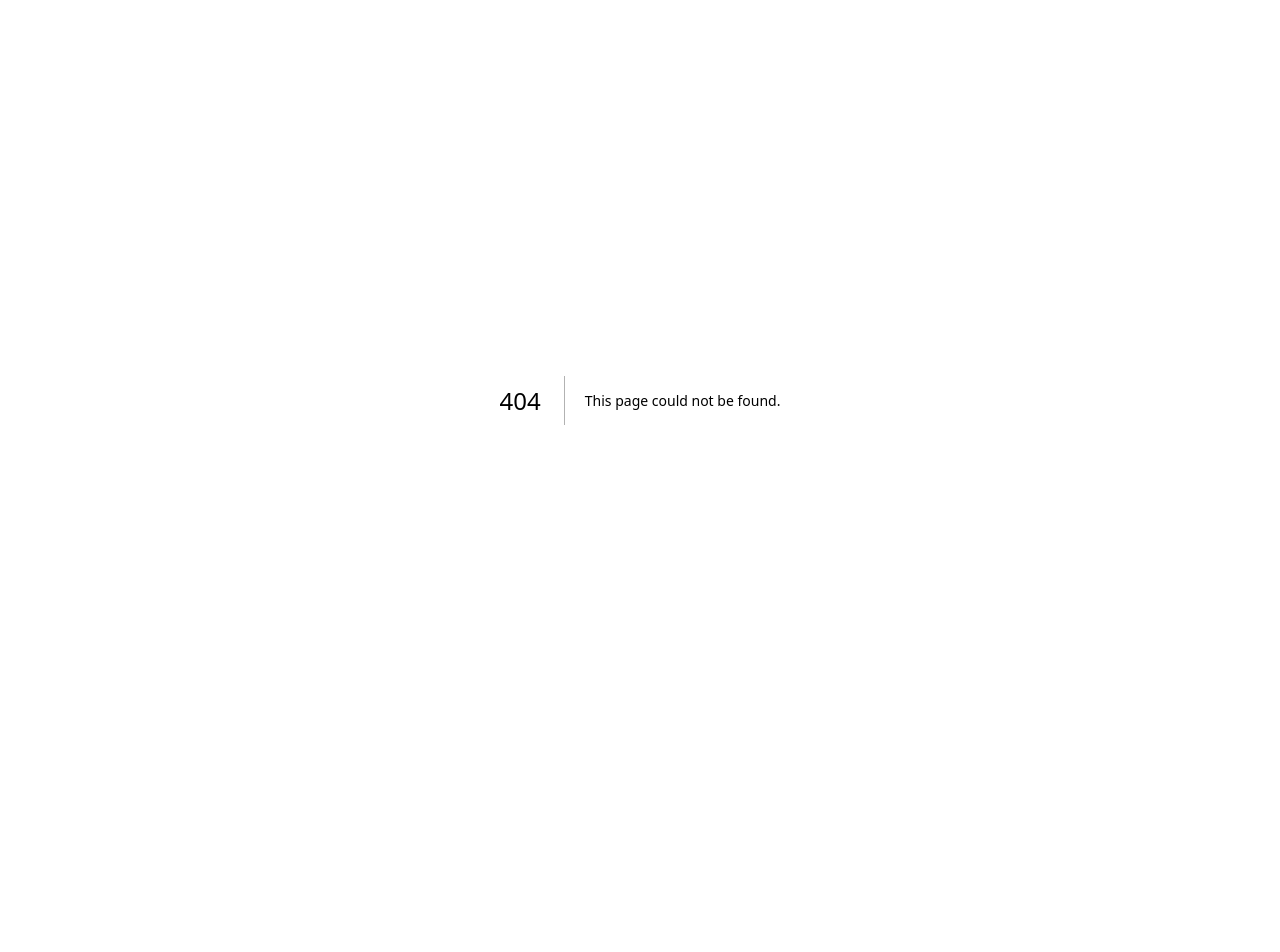
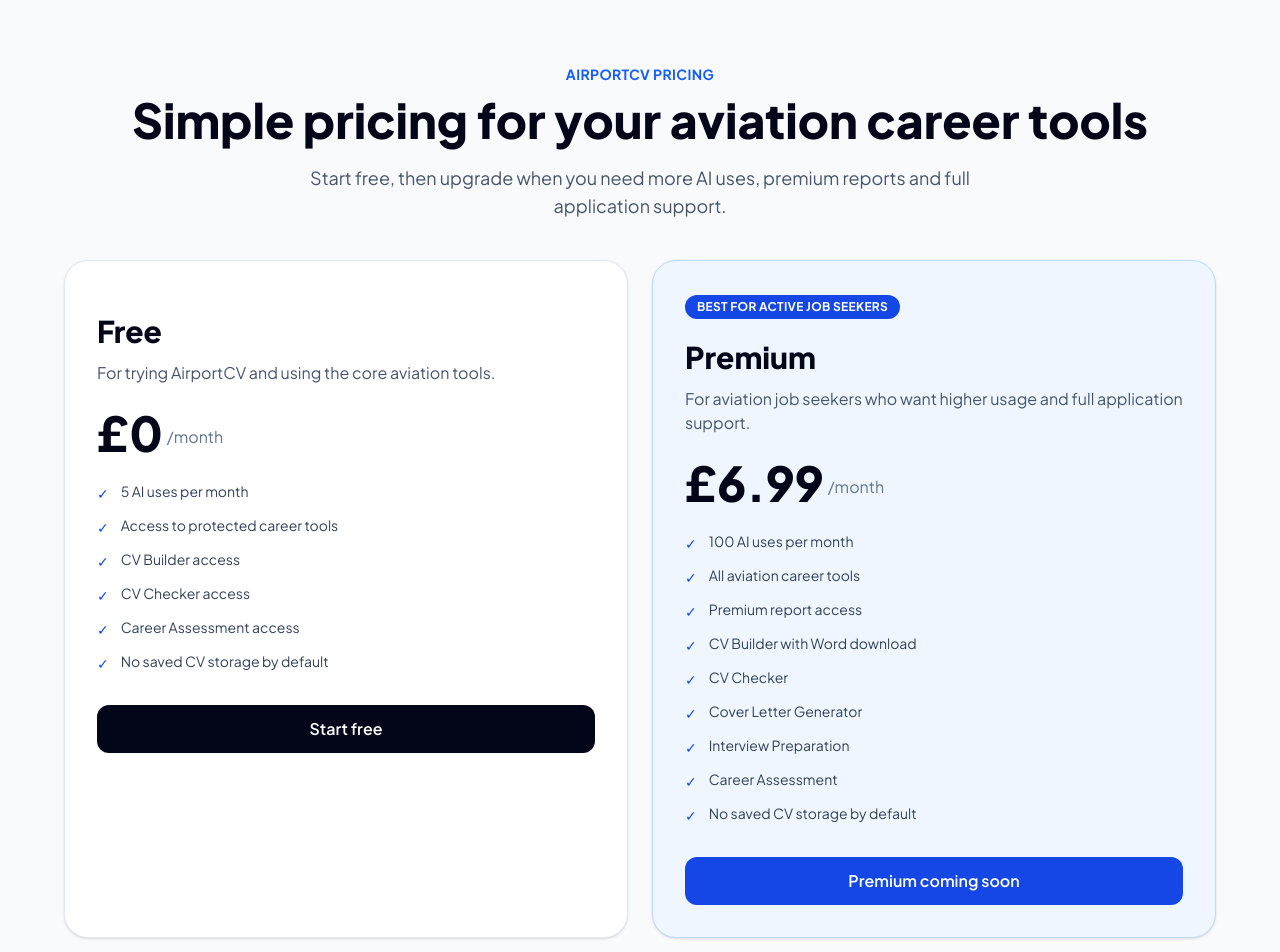
Before and after one commit to jjayakumaraero-eng/airportcv-web, a Next.js app: page /pricing in a window 1280 px wide. Before the commit this address had no page. Shown: the top 952 px of the page. Before the commit the page ends 800 px from the top, so only its background shows below. Built offline with nearby package versions, Linux system fonts and the light colour scheme.

Commit message:
Add pricing page

```diff
--- /dev/null
+++ b/app/pricing/page.tsx
@@ -0,0 +1,144 @@
+import Link from "next/link";
+
+const plans = [
+  {
+    name: "Free",
+    price: "£0",
+    period: "/month",
+    description: "For trying AirportCV and using the core aviation tools.",
+    features: [
+      "5 AI uses per month",
+      "Access to protected career tools",
+      "CV Builder access",
+      "CV Checker access",
+      "Career Assessment access",
+      "No saved CV storage by default",
+    ],
+    cta: "Start free",
+    href: "/sign-up",
+    featured: false,
+  },
+  {
+    name: "Premium",
+    price: "£6.99",
+    period: "/month",
+    description:
+      "For aviation job seekers who want higher usage and full application support.",
+    features: [
+      "100 AI uses per month",
+      "All aviation career tools",
+      "Premium report access",
+      "CV Builder with Word download",
+      "CV Checker",
+      "Cover Letter Generator",
+      "Interview Preparation",
+      "Career Assessment",
+      "No saved CV storage by default",
+    ],
+    cta: "Premium coming soon",
+    href: "/dashboard",
+    featured: true,
+  },
+];
+
+export const metadata = {
+  title: "Pricing | AirportCV",
+  description:
+    "Simple AirportCV pricing for aviation CV, cover letter, career assessment and interview preparation tools.",
+};
+
+export default function PricingPage() {
+  return (
+    <main className="min-h-screen bg-slate-50 px-6 py-16 text-slate-900">
+      <section className="mx-auto max-w-6xl">
+        <div className="text-center">
+          <p className="text-sm font-bold uppercase tracking-wide text-blue-600">
+            AirportCV Pricing
+          </p>
+
+          <h1 className="mt-3 text-4xl font-extrabold text-slate-950 md:text-5xl">
+            Simple pricing for your aviation career tools
+          </h1>
+
+          <p className="mx-auto mt-5 max-w-2xl text-lg text-slate-600">
+            Start free, then upgrade when you need more AI uses, premium reports
+            and full application support.
+          </p>
+        </div>
+
+        <div className="mt-10 grid gap-6 md:grid-cols-2">
+          {plans.map((plan) => (
+            <div
+              key={plan.name}
+              className={`rounded-3xl border p-8 shadow-sm ${
+                plan.featured
+                  ? "border-blue-200 bg-blue-50"
+                  : "border-slate-200 bg-white"
+              }`}
+            >
+              {plan.featured ? (
+                <span className="inline-flex rounded-full bg-blue-700 px-3 py-1 text-xs font-bold uppercase tracking-wide text-white">
+                  Best for active job seekers
+                </span>
+              ) : null}
+
+              <h2 className="mt-5 text-3xl font-extrabold text-slate-950">
+                {plan.name}
+              </h2>
+
+              <p className="mt-3 text-slate-600">{plan.description}</p>
+
+              <div className="mt-6 flex items-end gap-1">
+                <span className="text-5xl font-extrabold text-slate-950">
+                  {plan.price}
+                </span>
+                <span className="pb-2 text-slate-500">{plan.period}</span>
+              </div>
+
+              <ul className="mt-6 space-y-3 text-sm text-slate-700">
+                {plan.features.map((feature) => (
+                  <li key={feature} className="flex gap-3">
+                    <span className="mt-0.5 text-blue-700">✓</span>
+                    <span>{feature}</span>
+                  </li>
+                ))}
+              </ul>
+
+              <Link
+                href={plan.href}
+                className={`mt-8 inline-flex w-full justify-center rounded-xl px-5 py-3 font-semibold ${
+                  plan.featured
+                    ? "bg-blue-700 text-white hover:bg-blue-800"
+                    : "bg-slate-950 text-white hover:bg-slate-800"
+                }`}
+              >
+                {plan.cta}
+              </Link>
+            </div>
+          ))}
+        </div>
+
+        <div className="mt-8 rounded-3xl border border-slate-200 bg-white p-6 text-center shadow-sm">
+          <h2 className="text-xl font-extrabold text-slate-950">
+            Privacy-first by default
+          </h2>
+
+          <p className="mx-auto mt-3 max-w-3xl text-sm text-slate-600">
+            AirportCV does not save uploaded CVs or generated CVs to your
+            account by default. Premium is planned to increase access and usage,
+            not automatically store your personal CV data.
+          </p>
+
+          <div className="mt-5 flex justify-center gap-4 text-sm font-semibold">
+            <Link href="/privacy" className="text-blue-700 hover:text-blue-800">
+              Privacy Policy
+            </Link>
+            <Link href="/terms" className="text-blue-700 hover:text-blue-800">
+              Terms of Use
+            </Link>
+          </div>
+        </div>
+      </section>
+    </main>
+  );
+}
```
